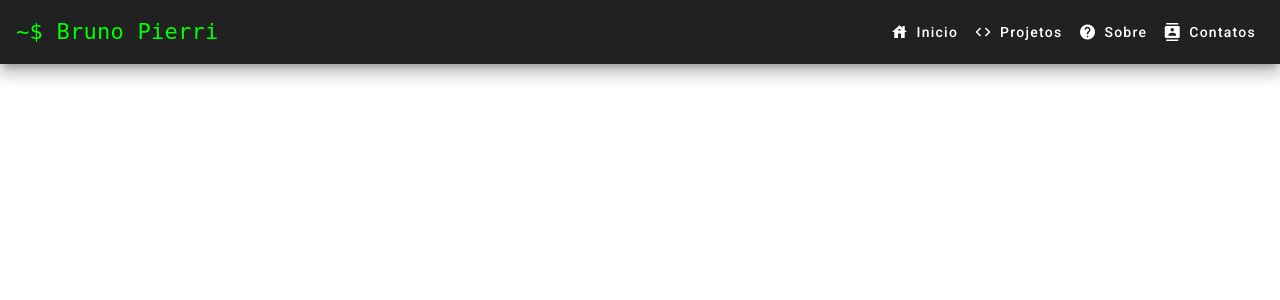
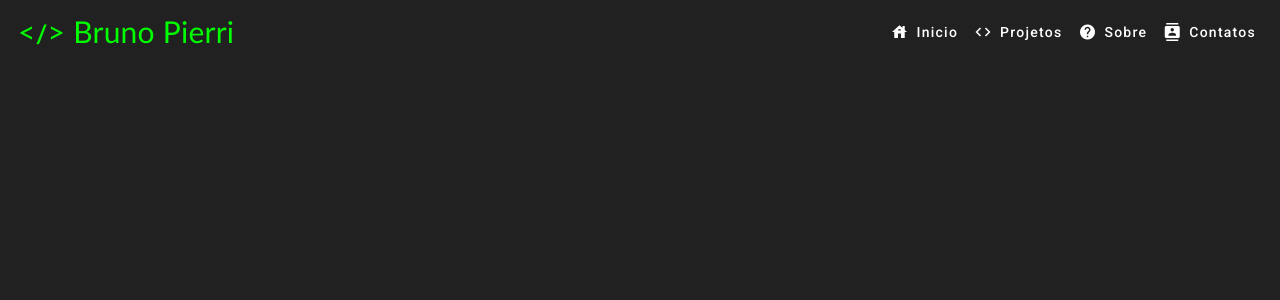
Before and after one commit to brunopierrii/portfolio-front, an Angular app: page /home in a window 1280 px wide. Before the commit this address led to /. Shown: the top 300 px of the page. Built offline with nearby package versions, Linux system fonts and the light colour scheme.

Commit message:
alterações app.home

```diff
--- a/src/app/app-routing.module.ts
+++ b/src/app/app-routing.module.ts
@@ -1,8 +1,10 @@
 import { NgModule } from '@angular/core';
 import { RouterModule, Routes } from '@angular/router';
 import { AboutComponent } from './pages/about/about.component';
+import { HomeComponent } from './home/home.component';
 
 const routes: Routes = [
+  {path: 'home', component: HomeComponent},
   {path: 'about', component: AboutComponent}
 ];
 
--- a/src/app/app.component.css
+++ b/src/app/app.component.css
@@ -4,8 +4,11 @@
 
 #logo {
 	color: lime;
-	font-family: "monospace";
-	font-size: 22px;
+	/* font-family: Verdana, Geneva, Tahoma, sans-serif; */
+	margin-left: 2px;
+	font-family: "Candara";
+	/* font-family: "monospace"; */
+	font-size: 30px;
 	cursor: pointer;
 	text-decoration: none;
 }
--- a/src/app/app.component.html
+++ b/src/app/app.component.html
@@ -1,5 +1,6 @@
 <mat-toolbar class="mat-elevation-z10" fxLayout="row" color="basic">
-  <span fxFlex id="logo" (click)="location('/')">~$ Bruno Pierri</span>
+  <span fxFlex id="logo" (click)="location('/home')">&lt;<span style="font-size: 25px; font-weight: bold;">/</span>&gt; Bruno Pierri</span>
+  <!-- <span fxFlex id="logo" (click)="location('/home')"><mat-icon id="icon-logo">code</mat-icon> Bruno Pierri</span> -->
 
   <!-- buttons fora do menu responsivo -->
   <button mat-button routerLink="{{ item.router}}" *ngFor="let item of menuItems" fxHide.xs>
@@ -22,4 +23,8 @@
   </mat-menu>
 </mat-toolbar>
 
-<router-outlet></router-outlet>
+<div class="container-main">
+
+  <router-outlet></router-outlet>
+
+</div>
--- a/src/app/app.component.ts
+++ b/src/app/app.component.ts
@@ -13,7 +13,7 @@ export class AppComponent {
     {
       label: 'Inicio',
       icon: 'house',
-      router: '/',
+      router: '/home',
     },
     {
       label: 'Projetos',
--- a/src/app/app.module.ts
+++ b/src/app/app.module.ts
@@ -12,12 +12,14 @@ import { MatSidenavModule } from '@angular/material/sidenav';
 import { MatMenuModule } from '@angular/material/menu';
 import { FlexLayoutModule } from '@angular/flex-layout';
 import { MatDividerModule } from '@angular/material/divider';
+import { HomeComponent } from './home/home.component';
 
 
 @NgModule({
   declarations: [
     AppComponent,
-    AboutComponent
+    AboutComponent,
+    HomeComponent
   ],
   imports: [
     BrowserModule,
--- /dev/null
+++ b/src/app/home/home.component.html
@@ -0,0 +1,6 @@
+
+<div class="container-main">
+
+
+
+</div>
--- a/src/styles.css
+++ b/src/styles.css
@@ -25,3 +25,9 @@ body {
     margin: 0;
     font-family: Roboto, "Helvetica Neue", sans-serif;
 }
+
+.container-main {
+    width: 100%;
+    height: 100%;
+    background-color: #212121;
+}
```
Also changed, not shown: src/app/home/home.component.ts (added, +10 -0 lines), src/app/home/home.component.css (added), 1 other file (tests, documents, lock files or other folders).
